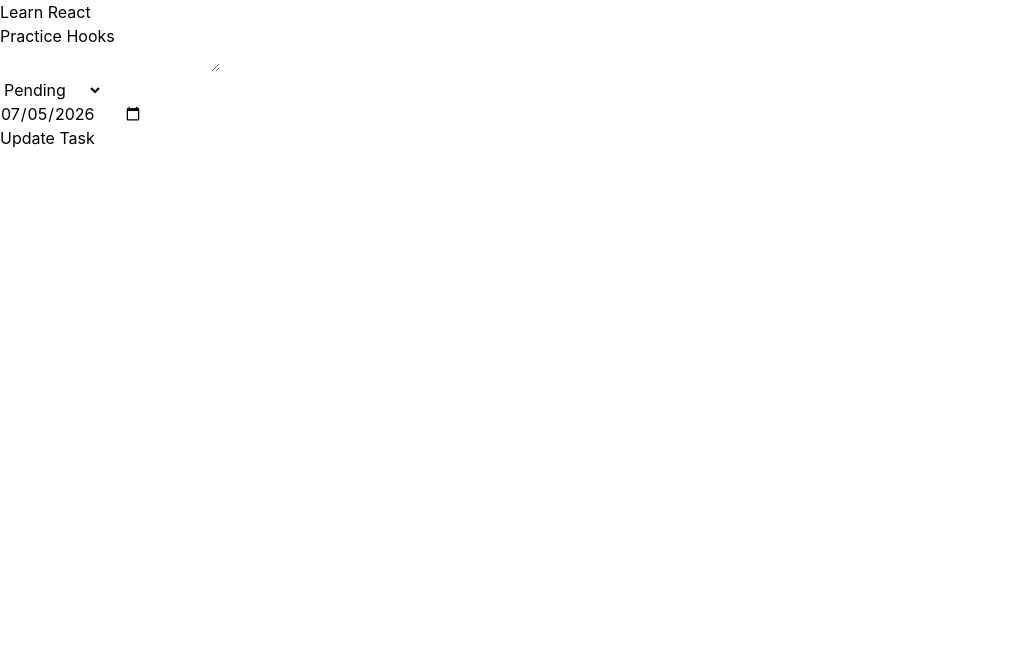
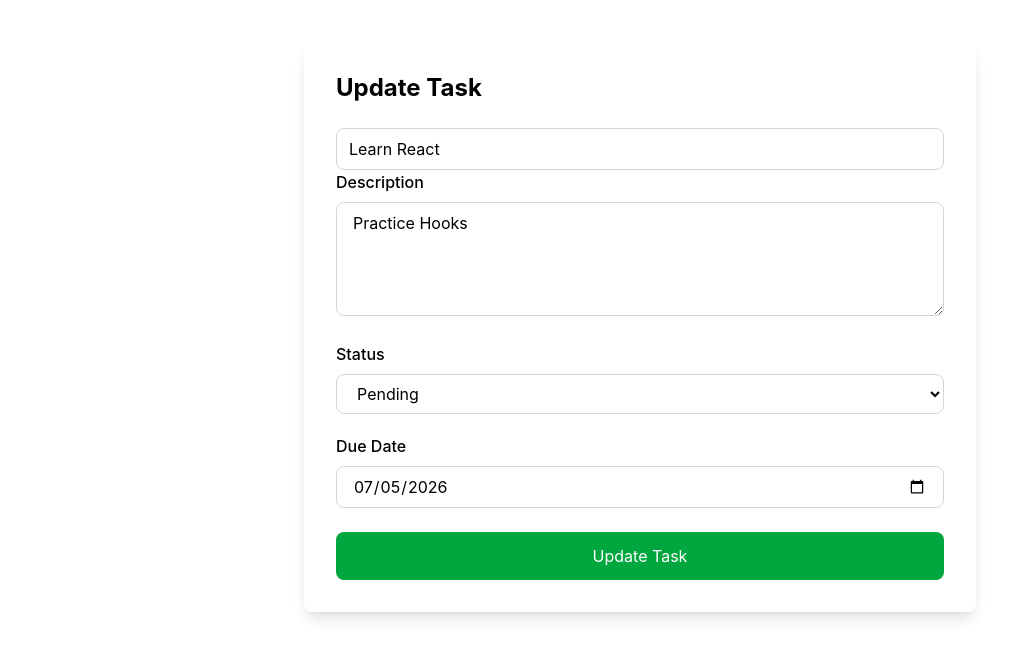
Before and after one commit to Arjunarunachalan/digitrally_machinetest, a React app in the folder frontend/: page /tasks/1 in a window 1280 px wide. Shown: the top 658 px of the page, without its empty margins (0-1035 px from the left). Built offline with nearby package versions, Linux system fonts and the light colour scheme; data requests are answered from the project's data file; the HTML template or start-up script is replaced by a standard one.

Commit message:
drag and drop feature integrated

```diff
--- a/frontend/db.json
+++ b/frontend/db.json
@@ -13,6 +13,13 @@
       "description": "Configure Toolkit",
       "status": "Completed",
       "dueDate": "2026-07-03"
+    },
+    {
+      "title": "leraning Ai ",
+      "description": "Sub topics : ML,DL,LLM etcc",
+      "status": "Pending",
+      "dueDate": "2026-07-03",
+      "id": "O6XPup_yVyE"
     }
   ],
   "$schema": "./node_modules/json-server/schema.json"
--- /dev/null
+++ b/frontend/src/components/SortableRow.jsx
@@ -0,0 +1,51 @@
+import { useSortable } from "@dnd-kit/sortable";
+import { CSS } from "@dnd-kit/utilities";
+import { Link } from "react-router-dom";
+
+function SortableRow({ task, onDelete }) {
+  const {
+    attributes,
+    listeners,
+    setNodeRef,
+    transform,
+    transition,
+  } = useSortable({
+    id: task.id,
+  });
+
+  const style = {
+    transform: CSS.Transform.toString(transform),
+    transition,
+  };
+
+  return (
+    <tr
+      ref={setNodeRef}
+      style={style}
+      {...attributes}
+      {...listeners}
+    >
+      <td className="border p-2">{task.title}</td>
+      <td className="border p-2">{task.description}</td>
+      <td className="border p-2">{task.status}</td>
+      <td className="border p-2">{task.dueDate}</td>
+
+      <td className="border p-2 space-x-2">
+        <Link to={`/tasks/${task.id}`}>
+          <button className="bg-blue-500 hover:bg-blue-600 transition text-white px-3 py-1 rounded">
+            Edit
+          </button>
+        </Link>
+
+        <button
+          onClick={() => onDelete(task.id)}
+          className="bg-red-500 hover:bg-red-600  text-white px-3 py-1 rounded"
+        >
+          Delete
+        </button>
+      </td>
+    </tr>
+  );
+}
+
+export default SortableRow;
--- a/frontend/src/components/TaskForm.jsx
+++ b/frontend/src/components/TaskForm.jsx
@@ -44,8 +44,12 @@
     };
     return (
         <form onSubmit={handleSubmit}>
-            <div>
+            <div className="max-w-2xl mx-auto mt-10 bg-white shadow-lg rounded-lg p-8">
+                <h2 className="text-2xl font-bold mb-6">
+      {submitText}
+    </h2>
                 <input
+                    className="w-full border border-gray-300 rounded-lg px-3 py-2 focus:outline-none focus:ring-2 focus:ring-blue-500"
                     type="text"
                     name="title"
                     value={formData.title}
@@ -56,43 +60,67 @@
                 {errors.title && (
                     <p>{errors.title}</p>
                 )}
-            </div>
-            <div>
+
+            <div className="mb-5">
+                <label className="block mb-2 font-medium">
+                    Description
+                </label>
+
                 <textarea
                     name="description"
                     value={formData.description}
                     onChange={handleChange}
+                    rows="4"
+                    className="w-full border border-gray-300 rounded-lg px-4 py-2 focus:outline-none focus:ring-2 focus:ring-blue-500"
                 />
 
                 {errors.description && (
-                    <p>{errors.description}</p>
+                    <p className="text-red-500 text-sm mt-1">
+                        {errors.description}
+                    </p>
                 )}
             </div>
-            <div>
+            <div className="mb-5">
+                <label className="block mb-2 font-medium">
+                    Status
+                </label>
+
                 <select
                     name="status"
                     value={formData.status}
                     onChange={handleChange}
+                    className="w-full border border-gray-300 rounded-lg px-4 py-2"
                 >
                     <option value="Pending">Pending</option>
                     <option value="Completed">Completed</option>
                 </select>
             </div>
-            <div>
+            <div className="mb-6">
+                <label className="block mb-2 font-medium">
+                    Due Date
+                </label>
+
                 <input
                     type="date"
                     name="dueDate"
                     value={formData.dueDate}
                     onChange={handleChange}
+                    className="w-full border border-gray-300 rounded-lg px-4 py-2"
                 />
 
                 {errors.dueDate && (
-                    <p>{errors.dueDate}</p>
+                    <p className="text-red-500 text-sm mt-1">
+                        {errors.dueDate}
+                    </p>
                 )}
             </div>
-            <button type="submit">
+            <button
+                type="submit"
+                className="w-full bg-green-600 hover:bg-green-700 text-white py-3 rounded-lg transition"
+            >
                 {submitText}
             </button>
+               </div>
         </form>
     )
 
--- a/frontend/src/components/TaskTable.jsx
+++ b/frontend/src/components/TaskTable.jsx
@@ -1,10 +1,25 @@
-import { Link } from "react-router-dom";
-function TaskTable({ tasks }) {
+import { DndContext, closestCenter } from "@dnd-kit/core";
+import {
+  SortableContext,
+  verticalListSortingStrategy,
+} from "@dnd-kit/sortable";
+
+import SortableRow from "./SortableRow";
+
+function TaskTable({ tasks, onDelete, onDragEnd }) {
   return (
     <div className="overflow-x-auto">
-            <table className="w-full border-collapse border border-gray-300 ">
+      <DndContext
+        collisionDetection={closestCenter}
+        onDragEnd={onDragEnd}
+      >
+        <SortableContext
+          items={tasks.map((task) => task.id)}
+          strategy={verticalListSortingStrategy}
+        >
+          <table className="w-full border-collapse border border-gray-300">
             <thead>
-                    <tr className="bg-gray-200">
+              <tr className="bg-gray-200 hover:bg-gray-50">
                 <th className="border p-2">Title</th>
                 <th className="border p-2">Description</th>
                 <th className="border p-2">Status</th>
@@ -15,38 +30,25 @@
 
             <tbody>
               {tasks.length === 0 ? (
-                        <tr>
+                <tr >
                   <td colSpan={5} className="border p-4 text-center">
                     No tasks found.
                   </td>
                 </tr>
               ) : (
                 tasks.map((task) => (
-                            <tr key={task.id}>
-                                <td className="border p-2">{task.title}</td>
-                                <td className="border p-2">{task.description}</td>
-                                <td className="border p-2">{task.status}</td>
-                                <td className="border p-2">{task.dueDate}</td>
-                                <td className="border p-2 space-x-2">
-                                    <Link to={`/tasks/${task.id}`}>
-                                        <button className="bg-blue-500 text-white px-3 py-1 rounded hover:bg-blue-600">
-                                            Edit
-                                        </button>
-                                    </Link>
-                                    <button
-                                        onClick={() => onDelete(task.id)}
-                                        className="bg-red-500 text-white px-3 py-1 rounded hover:bg-red-600"
-                                    >
-                                        Delete
-                                    </button>
-                                </td>
-                            </tr>
+                  <SortableRow
+                    key={task.id}
+                    task={task}
+                    onDelete={onDelete}
+                  />
                 ))
               )}
             </tbody>
           </table>
+        </SortableContext>
+      </DndContext>
     </div>
-
   );
 }
 
--- a/frontend/src/pages/TaskList.jsx
+++ b/frontend/src/pages/TaskList.jsx
@@ -1,3 +1,4 @@
+import { arrayMove } from "@dnd-kit/sortable";
 import { useEffect, useState } from "react";
 import { useDispatch, useSelector } from "react-redux";
 import { deleteTask, getTasks } from "../services/taskApi";
@@ -10,11 +11,14 @@
     const [filter, setFilter] = useState("All");
     const dispatch = useDispatch();
     const { tasks } = useSelector((state) => state.tasks);
+    const [orderedTasks, setOrderedTasks] = useState([]);
 
     useEffect(() => {
         fetchTasks()
     }, [])
-
+    useEffect(() => {
+        setOrderedTasks(tasks);
+    }, [tasks]);
     const fetchTasks = async () => {
         try {
             const response = await getTasks();
@@ -34,26 +38,71 @@
         }
     };
 
-    const filteredTasks = filter === "All" ? tasks : tasks.filter((task) => task.status === filter)
+    const filteredTasks =
+        filter === "All"
+            ? orderedTasks
+            : orderedTasks.filter((task) => task.status === filter);
+
+
+
+    const handleDragEnd = (event) => {
+        const { active, over } = event;
+
+        if (!over || active.id === over.id) return;
+
+        const oldIndex = orderedTasks.findIndex(
+            (task) => task.id === active.id
+        );
+
+        const newIndex = orderedTasks.findIndex(
+            (task) => task.id === over.id
+        );
+
+        setOrderedTasks(
+            arrayMove(orderedTasks, oldIndex, newIndex)
+        );
+    };
     return (
-        <div className="p-8">
-            <h1 className="text-3xl font-bold mb-6">Task List</h1>
+        <div className="max-w-6xl mx-auto p-8">
+            <div className="flex justify-between items-center mb-6">
+                <h1 className="text-3xl font-bold">
+                    Task List
+                </h1>
 
-            <Link to="/tasks/new">
-                <button className="bg-blue-500 text-white px-3 py-1 rounded hover:bg-blue-600">
-                    Add Task
+                <Link to="/tasks/new">
+                    <button className="bg-green-600 text-white px-4 py-2 rounded">
+                        + Add Task
+                    </button>
+                </Link>
+            </div>
+            <div className="flex gap-3 mb-6">
+                <button
+                    onClick={() => setFilter("All")}
+                    className="bg-blue-600 text-white px-4 py-2 rounded"
+                >
+                    All
                 </button>
-            </Link>
 
-            <div className="flex gap-3 mb-6">
-                <button onClick={()=>setFilter("All")}>All</button>
-                <button onClick={()=>setFilter("Pending")}>Pending</button>
-                <button onClick={()=>setFilter("Completed")}>Completed</button>
+                <button
+                    onClick={() => setFilter("Pending")}
+                    className="bg-yellow-600 text-white px-4 py-2 rounded"
+                >
+                    Pending
+                </button>
+
+                <button
+                    onClick={() => setFilter("Completed")}
+                    className="bg-green-600 text-white px-4 py-2 rounded"
+                >
+                    Completed
+                </button>
             </div>
 
             <TaskTable
                 tasks={filteredTasks}
-                onDelete={handleDelete} />
+                onDelete={handleDelete}
+                onDragEnd={handleDragEnd}
+            />
         </div>
     )
 }
```
Lines whose indentation alone changed are shown as unchanged.
